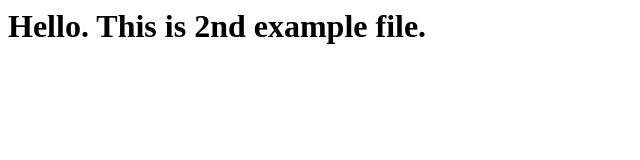
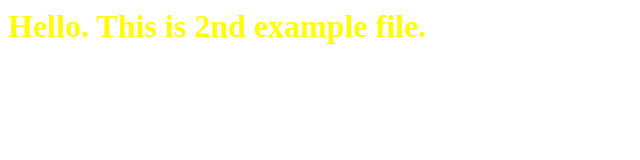
Before and after one commit to riddleFromFresco/SADT, a plain HTML site: page example_2.html in a window 1280 px wide. Shown: the whole page, without its empty margins (0-640 px from the left). Drawn offline with Linux system fonts and the light colour scheme.

Commit message:
example_2.html text color->yellow; example_3.html text color->green

```diff
--- a/example_2.html
+++ b/example_2.html
@@ -1,5 +1,5 @@
 <html>
   <body>
-    <h1> Hello. This is 2nd example file.</h2>
+    <h1 style="color: yellow;"> Hello. This is 2nd example file.</h2>
   </body>
 </html>
```
Also changed, not shown: example_3.html (+1 -1 lines).
